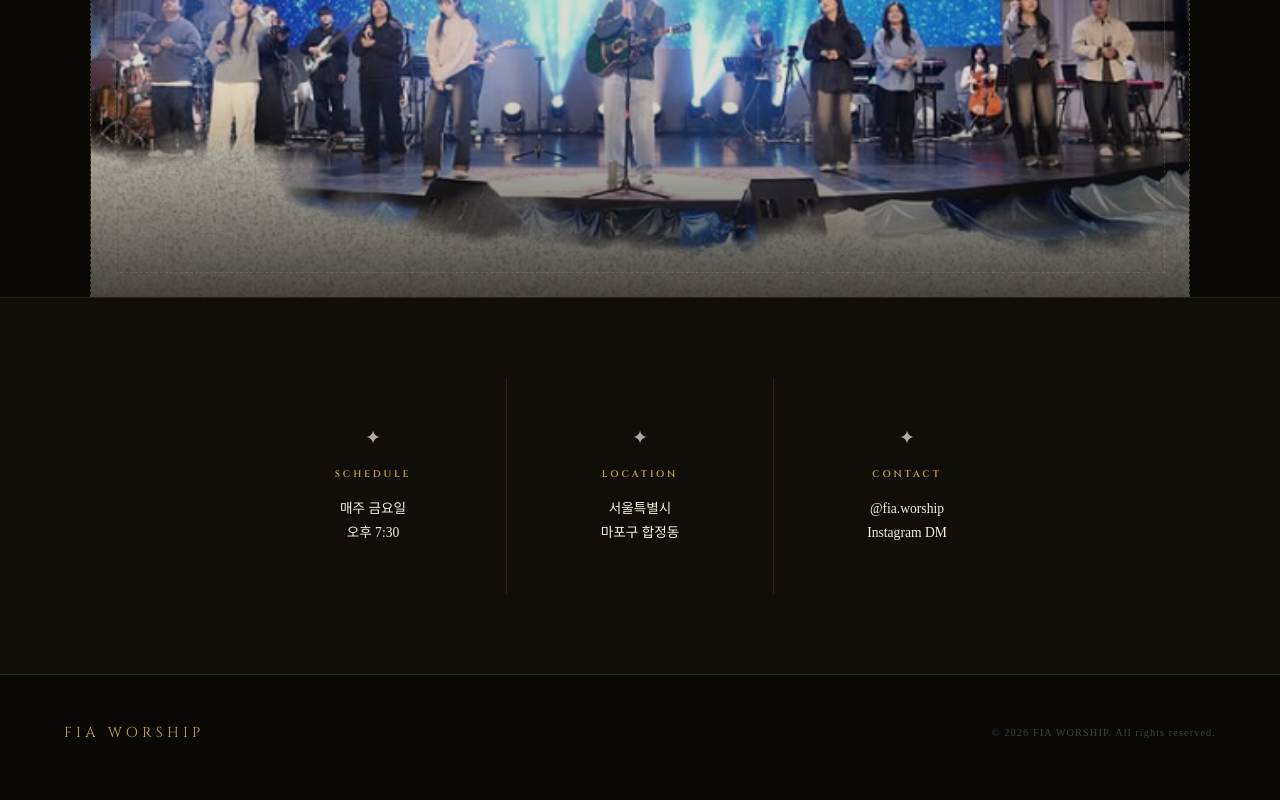
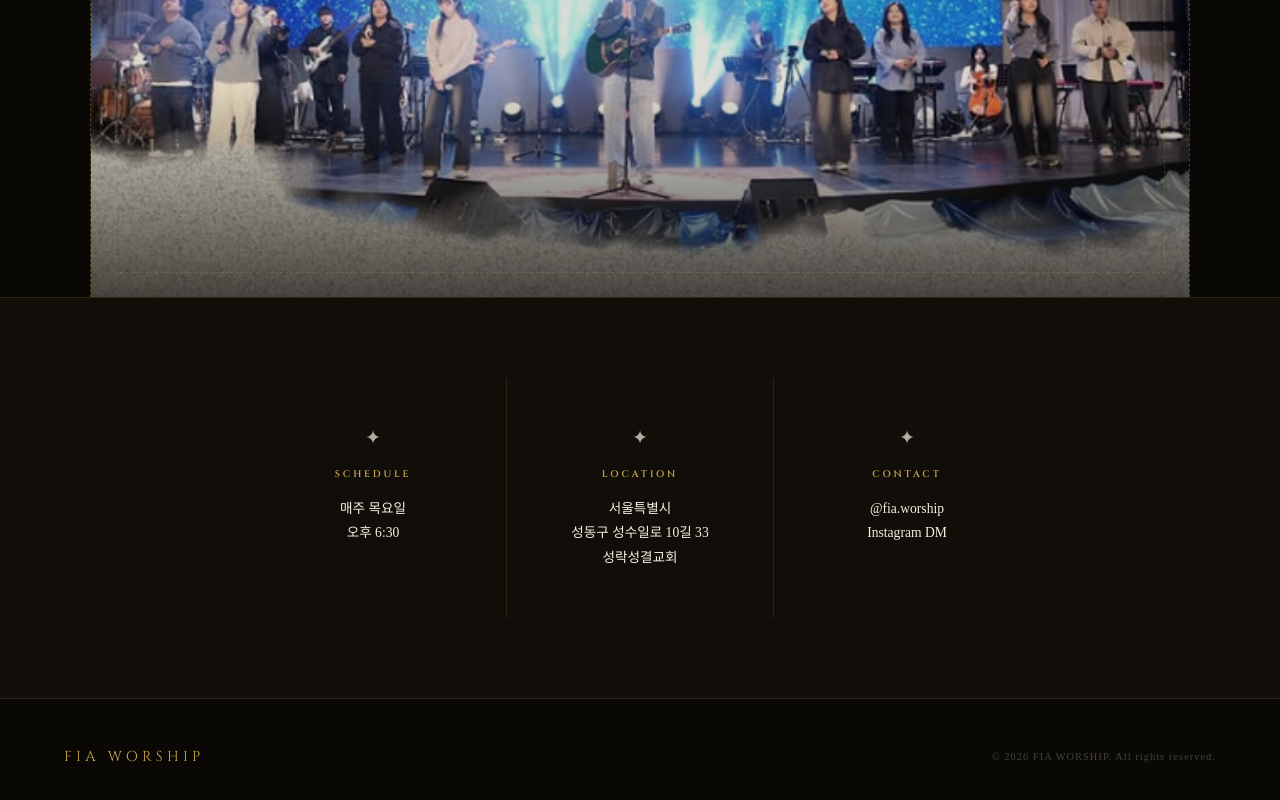
Before and after one commit to youngkwanglee77/Portfolio, a plain HTML site: page project2/index.html in a window 1280 px wide. Shown: the part 1437-2237 px from the top of the page. Drawn offline with nearby package versions, Linux system fonts and the light colour scheme.

Commit message:
텍스트 수정

```diff
--- a/project2/index.html
+++ b/project2/index.html
@@ -300,12 +300,12 @@
     <div class="info-cell">
       <div class="icon">✦</div>
       <h3>SCHEDULE</h3>
-      <p>매주 금요일<br>오후 7:30</p>
+      <p>매주 목요일<br>오후 6:30</p>
     </div>
     <div class="info-cell">
       <div class="icon">✦</div>
       <h3>LOCATION</h3>
-      <p>서울특별시<br>마포구 합정동</p>
+      <p>서울특별시<br>성동구 성수일로 10길 33<br>성락성결교회</p>
     </div>
     <div class="info-cell">
       <div class="icon">✦</div>
```
